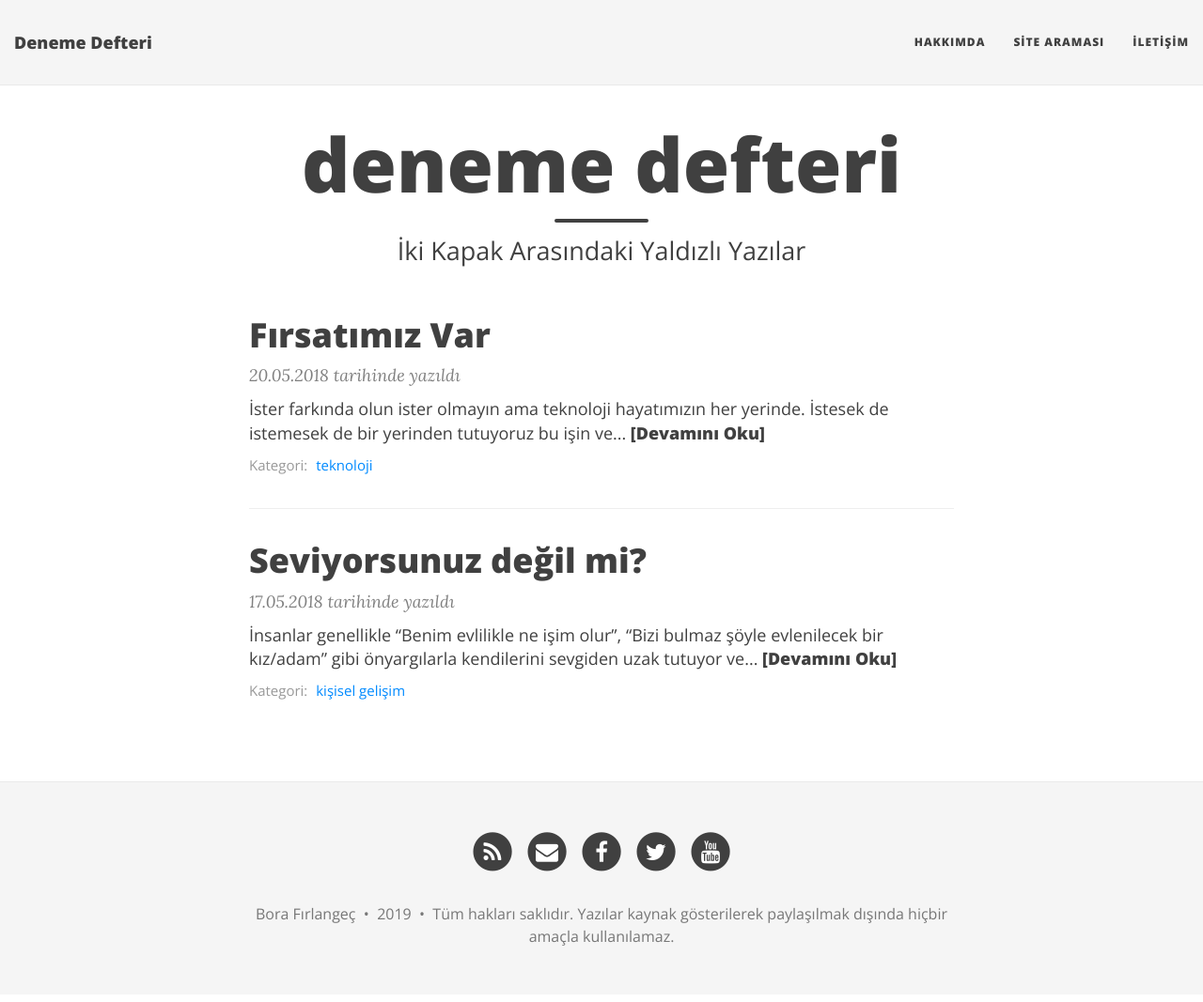
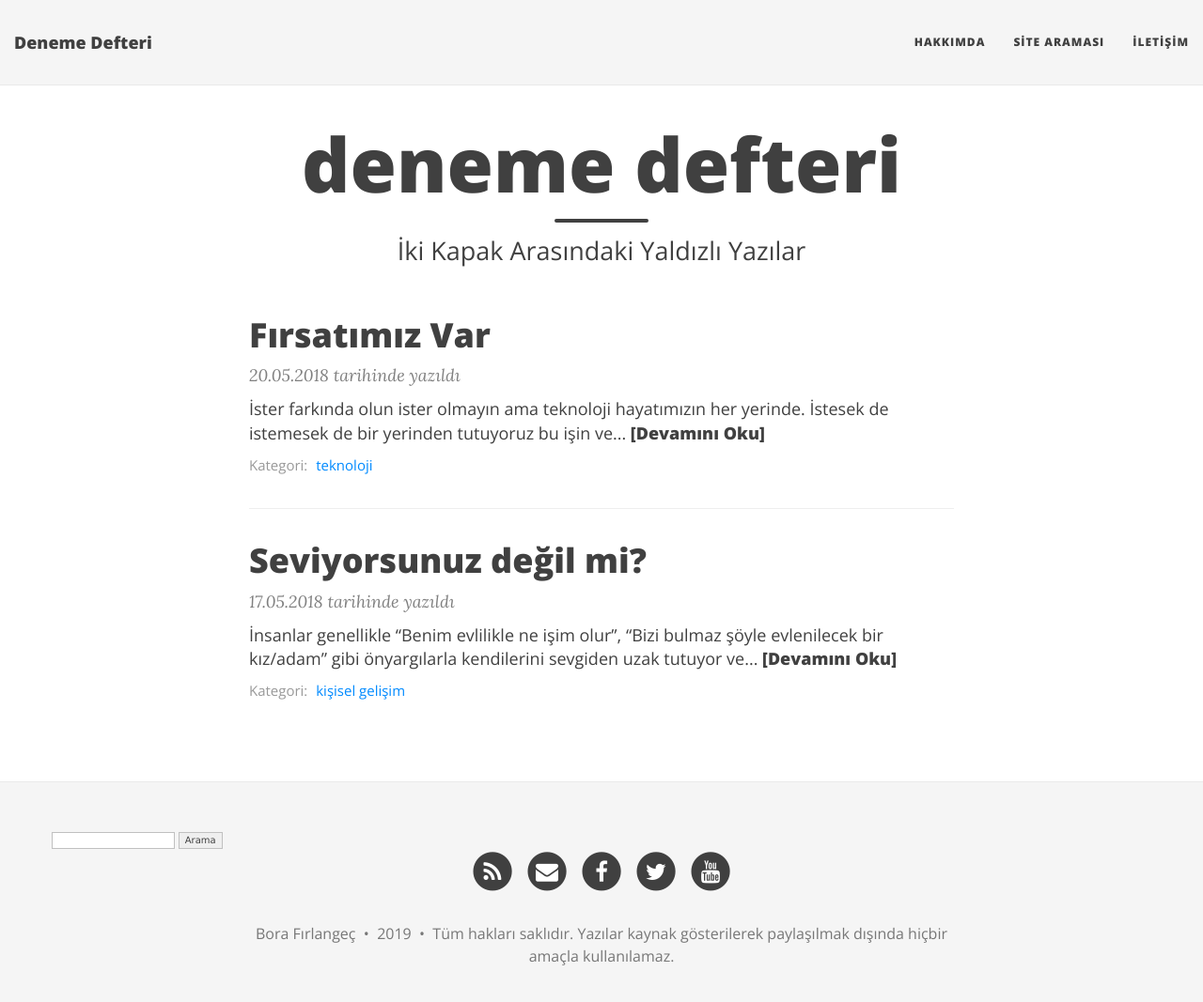
Before and after one commit to borfirbora/borfirbora.github.io, a Jekyll site: the page built from index.html, in a window 1280 px wide and 1080 px high. Shown: the top 1067 px of the window at 94% size. Built offline with Jekyll 4.4.1, drawn with Linux system fonts in a browser that asks for light colours; nearby versions of some CDN libraries; the list of posts is cut into pages by our own code.

Commit message:
Update footer.html

```diff
--- a/_includes/footer.html
+++ b/_includes/footer.html
@@ -1,8 +1,15 @@
 <footer>
   <div class="container beautiful-jekyll-footer">
     <div class="row">
+<form name="google" action="http://www.google.com/custom" method="get" target="_blank">
+<input type=hidden name=sitesearch value="denemedefteri.com">
+<INPUT type=hidden name=sa VALUE="Google Search">
+<input type=hidden name=domains value="denemedefteri.com">
+<input type="text" name="q" size="20" length="64" class="search" value="" style="font-family: Verdana; font-size: 10px; border: 1px solid #C0C0C0">
+<input type="submit" class="Arama" value="Arama" style="font-family: Verdana; font-size: 10px; border: 1px solid #C0C0C0">
+</form>
       <div class="col-lg-8 col-lg-offset-2 col-md-10 col-md-offset-1">
-        <ul class="list-inline text-center footer-links">
+                <ul class="list-inline text-center footer-links">
           {%- for link in site.social-network-links -%}
             {%- assign curkey = link[0] -%}
             {%- assign element = site.data.SocialNetworks[curkey] -%}
```
